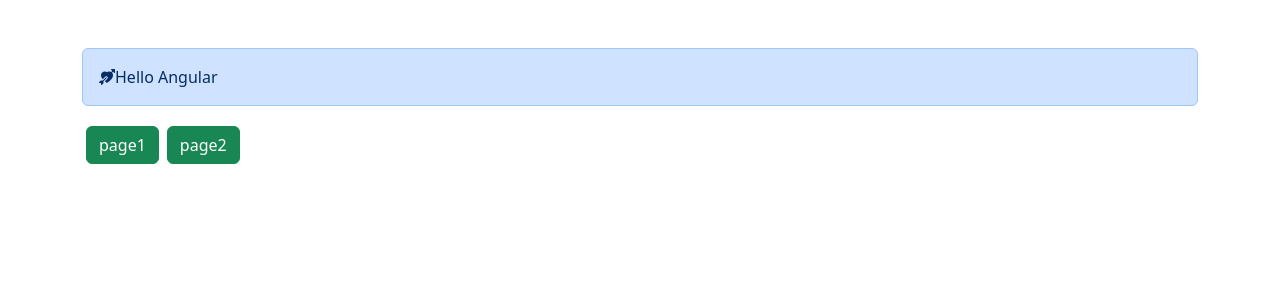
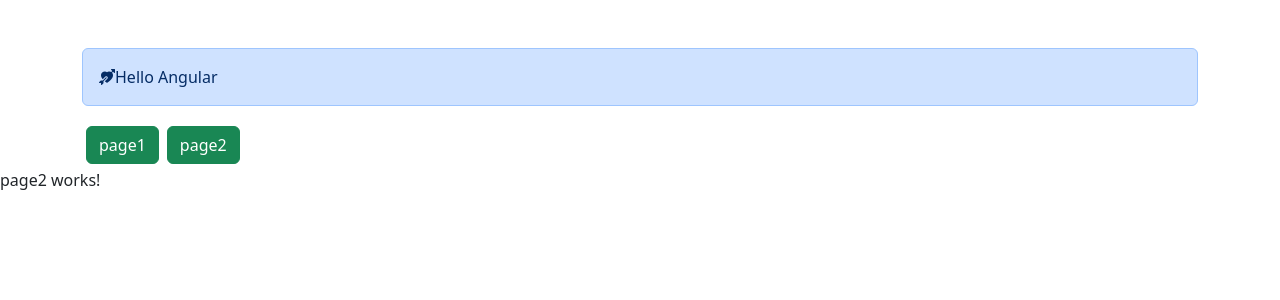
Before and after one commit to TennysonX/Angular, an Angular app: page /page2 in a window 1280 px wide. Before the commit this address led to /. Shown: the top 300 px of the page. Built offline with nearby package versions, Linux system fonts and the light colour scheme.

Commit message:
page component
page component routes

```diff
--- a/src/app/app.routes.ts
+++ b/src/app/app.routes.ts
@@ -1,3 +1,8 @@
 import { Routes } from '@angular/router';
+import { Page1Component } from './page1/page1.component';
+import { Page2Component } from './page2/page2.component';
 
-export const routes: Routes = [];
+export const routes: Routes = [
+    { path: 'page1', component: Page1Component},
+    { path: 'page2', component: Page2Component}
+];
--- a/src/app/page1/page1.component.html
+++ b/src/app/page1/page1.component.html
@@ -1 +1,3 @@
-<p>page1 works!</p>
+<div>
+    <p>page1 works!</p>
+</div>
--- a/src/app/page2/page2.component.html
+++ b/src/app/page2/page2.component.html
@@ -1 +1,3 @@
-<p>page2 works!</p>
+<div>
+    <p>page2 works!</p>
+</div>
```
